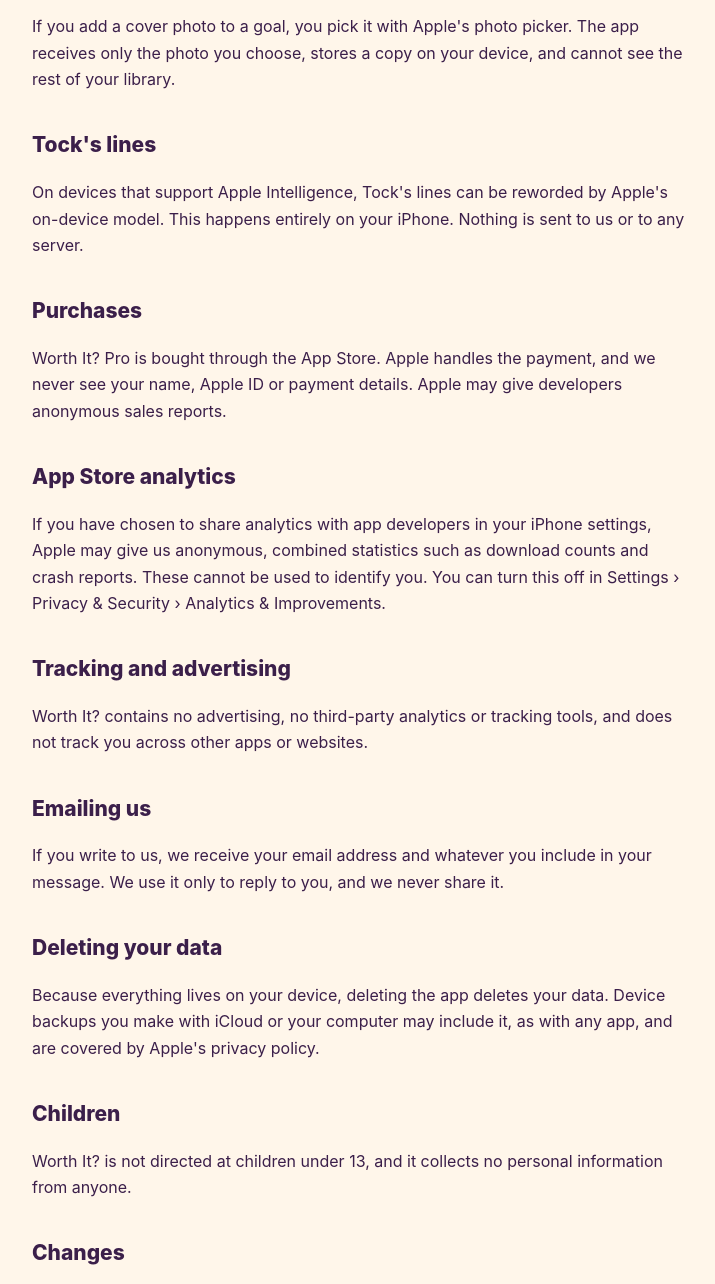
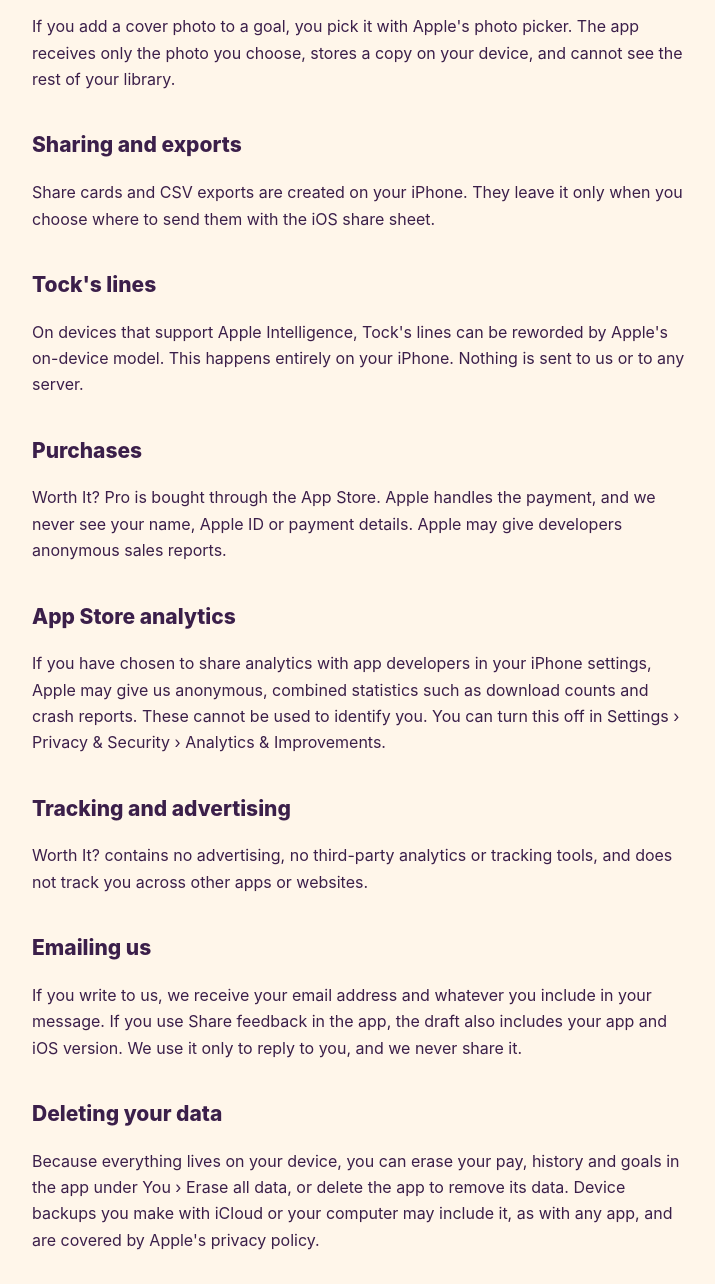
Before and after one commit to iamvaibhavkhatri/worthit-app, a plain HTML site: page privacy/index.html in a window 1280 px wide. Shown: the part 560-1844 px from the top of the page, without its empty margins (268-983 px from the left). Drawn offline with Linux system fonts and the light colour scheme.

Commit message:
Privacy: cover erase, sharing and feedback details
Co-Authored-By: Claude Opus 5.5 <noreply@anthropic.com>

```diff
--- a/privacy/index.html
+++ b/privacy/index.html
@@ -18,7 +18,7 @@
   </nav>
 
   <h1>Privacy Policy</h1>
-  <p class="meta">Effective 18 November 2026</p>
+  <p class="meta">Effective 23 November 2026</p>
 
   <div class="card">
     <p><strong>The short version:</strong> Worth It? does not collect any data. There is no account, no server, no analytics and no advertising. Everything you enter stays on your iPhone.</p>
@@ -29,6 +29,9 @@
 
   <h2>Photos</h2>
   <p>If you add a cover photo to a goal, you pick it with Apple's photo picker. The app receives only the photo you choose, stores a copy on your device, and cannot see the rest of your library.</p>
+
+  <h2>Sharing and exports</h2>
+  <p>Share cards and CSV exports are created on your iPhone. They leave it only when you choose where to send them with the iOS share sheet.</p>
 
   <h2>Tock's lines</h2>
   <p>On devices that support Apple Intelligence, Tock's lines can be reworded by Apple's on-device model. This happens entirely on your iPhone. Nothing is sent to us or to any server.</p>
@@ -43,10 +46,10 @@
   <p>Worth It? contains no advertising, no third-party analytics or tracking tools, and does not track you across other apps or websites.</p>
 
   <h2>Emailing us</h2>
-  <p>If you write to us, we receive your email address and whatever you include in your message. We use it only to reply to you, and we never share it.</p>
+  <p>If you write to us, we receive your email address and whatever you include in your message. If you use Share feedback in the app, the draft also includes your app and iOS version. We use it only to reply to you, and we never share it.</p>
 
   <h2>Deleting your data</h2>
-  <p>Because everything lives on your device, deleting the app deletes your data. Device backups you make with iCloud or your computer may include it, as with any app, and are covered by Apple's privacy policy.</p>
+  <p>Because everything lives on your device, you can erase your pay, history and goals in the app under You › Erase all data, or delete the app to remove its data. Device backups you make with iCloud or your computer may include it, as with any app, and are covered by Apple's privacy policy.</p>
 
   <h2>Children</h2>
   <p>Worth It? is not directed at children under 13, and it collects no personal information from anyone.</p>
```
